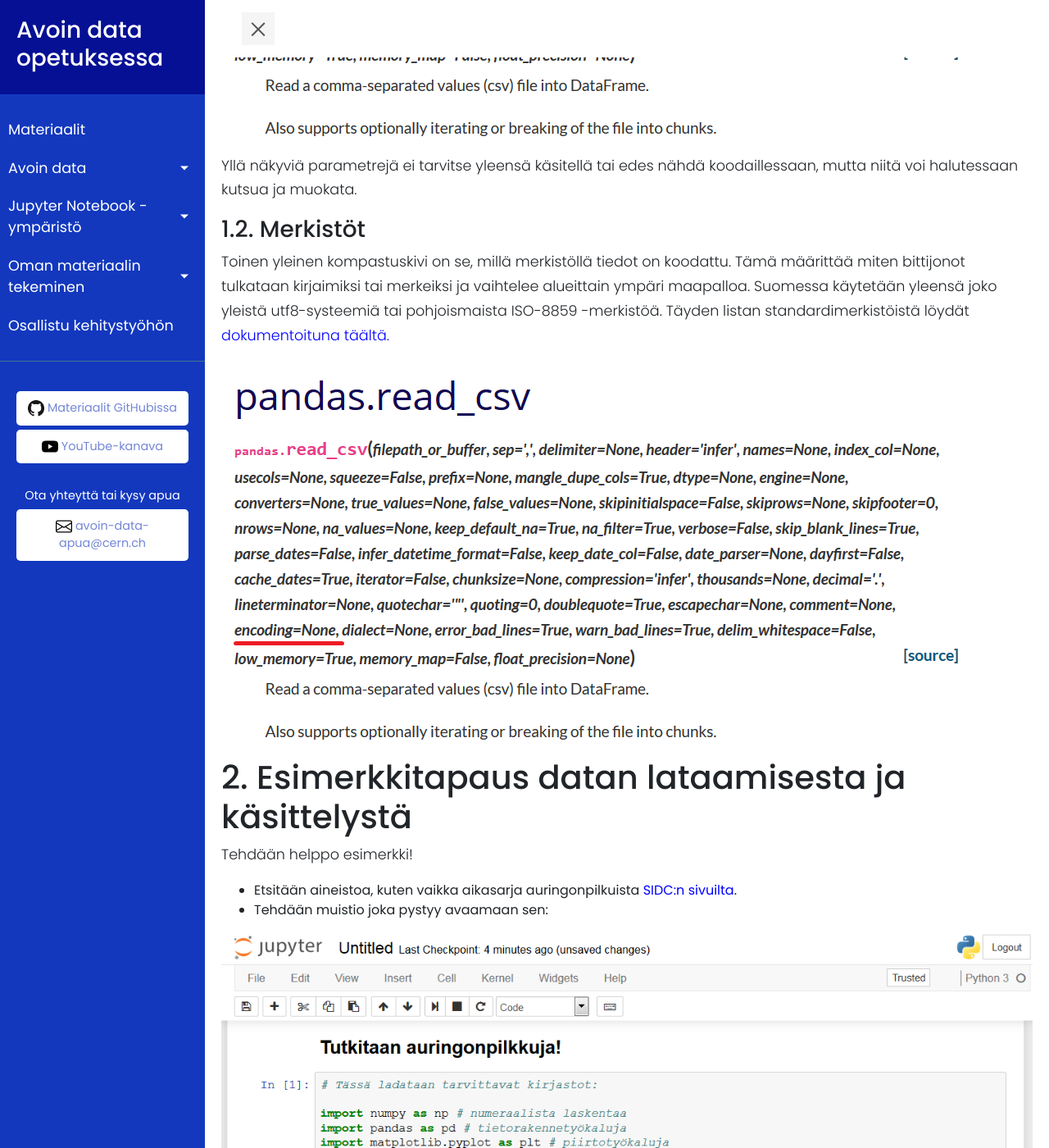
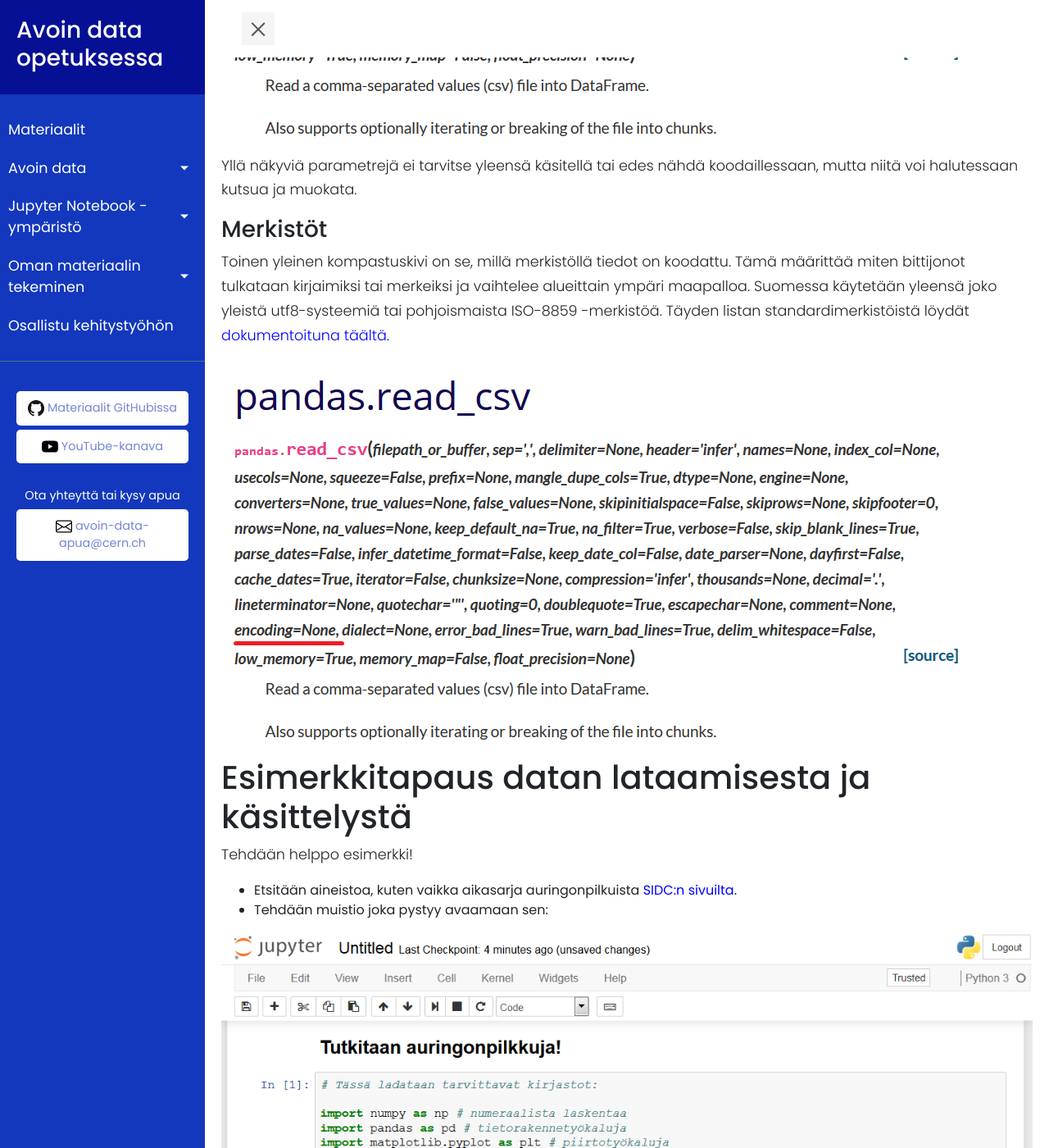
Before and after one commit to fystiedekasvatus/fystiedekasvatus.github.io, a Jekyll site: the page built from fi/data/muodot.md, in a window 1280 px wide and 1400 px high, scrolled down 1309 px. Shown: the whole window at 82% size. Built offline with Jekyll 4.4.1, drawn with Linux system fonts in a browser that asks for light colours; nearby versions of some CDN libraries; some of the changed text lies outside the part shown.

Commit message:
Update muodot.md

```diff
--- a/fi/data/muodot.md
+++ b/fi/data/muodot.md
@@ -5,7 +5,7 @@
 category: data
 ---
 
-# 1. Tiedostomuodoista
+# Tiedostomuodoista
 
 Jokainen tietokoneiden kanssa toiminut tietää, että informaatiota voidaan siirtää ja esittää useissa muodoissa. Lyhenteet kuten pdf, txt, ppt, rtf, jpg ja monet muut vilisevät niin arkisessa kuin ammatillisessakin käytössä. Kullakin näistä on oma tarkoituksensa, mutta samalla se estää niiden käyttöä toisissa yhteyksissä ilman muodon vaihtoa.
 
@@ -13,7 +13,7 @@
 
 ![sotku](../../assets/img/csvMess.png)
 
-### 1.1. Erottimet
+### Erottimet
 
 Pilkun sijaan tiedostossa voitaisiin käyttää erottimena sarkainta, puolipistettä tai muita symboleja. Joskus tiedoston lukeminen ohjelmaan ei onnistu, koska erotusmerkki on väärä. Tämä on useimmiten helppoa korjata tarkistamalla mitä merkkiä on käytetty ja vaihtamalla funktion erotusparametri vastaavaksi. Esimerkiksi Python 3 -kielessä pandas.read_cvs -komennon oletusasetus on sep = ",", minkä voisi vaihtaa vaikkapa muotoon sep = ";" jos kyseessä olisikin puolipiste. Tarkempi listaus löytyy komennon [dokumentaatiosta.](https://pandas.pydata.org/pandas-docs/stable/reference/api/pandas.read_csv.html)
 
@@ -21,7 +21,7 @@
 
 Yllä näkyviä parametrejä ei tarvitse yleensä käsitellä tai edes nähdä koodaillessaan, mutta niitä voi halutessaan kutsua ja muokata.
 
-### 1.2. Merkistöt
+### Merkistöt
 
 Toinen yleinen kompastuskivi on se, millä merkistöllä tiedot on koodattu. Tämä määrittää miten bittijonot tulkataan kirjaimiksi tai merkeiksi ja vaihtelee alueittain ympäri maapalloa. Suomessa käytetään yleensä joko yleistä utf8-systeemiä tai pohjoismaista ISO-8859 -merkistöä. Täyden listan standardimerkistöistä löydät [dokumentoituna täältä.](https://docs.python.org/3/library/codecs.html#standard-encodings)
 
@@ -30,7 +30,7 @@
 
 <!-- #region -->
 
-# 2. Esimerkkitapaus datan lataamisesta ja käsittelystä
+# Esimerkkitapaus datan lataamisesta ja käsittelystä
 
 
 Tehdään helppo esimerkki!
```
